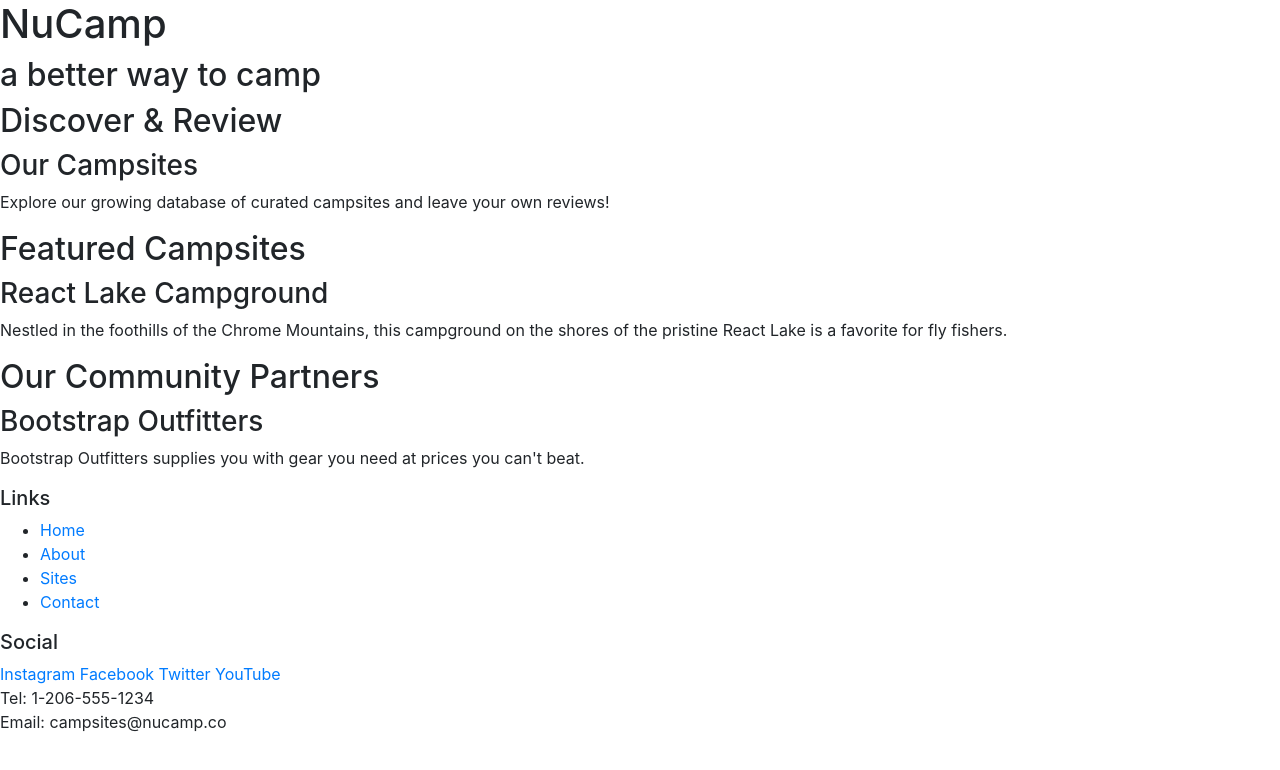
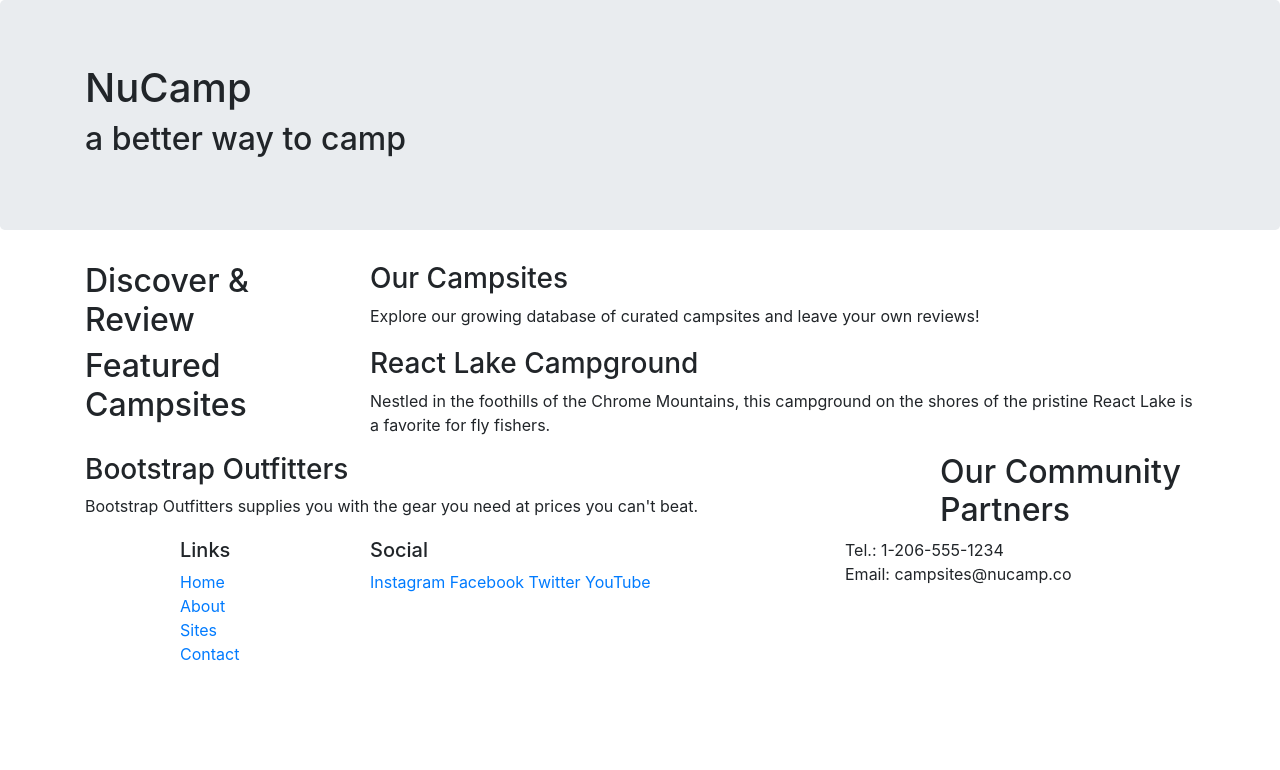
Before and after one commit to MichaelsMMX/nucampsite, a website: page index.html in a window 1280 px wide. Drawn offline with nearby package versions, Linux system fonts and the light colour scheme.

Commit message:
Bootstrap Grid

```diff
--- a/index.html
+++ b/index.html
@@ -12,51 +12,73 @@
 
 <body>
 
-    <header>
-        <div>
+    <header class="jumbotron">
+        <div class="container">
+            <div class="row">
+                <div class="col">
                     <h1>NuCamp</h1>
                     <h2>a better way to camp</h2>
                 </div>
+            </div>
+        </div>
     </header>
 
-    <div>
+    <div class="container">
+        <div class="row">
+            <div class="col-sm-4 order-am-last col-md-3">
                 <h2>Discover & Review</h2>
+            </div>
+            <div class="col">
                 <h3>Our Campsites</h3>
                 <p>Explore our growing database of curated campsites and leave your own reviews!</p>
             </div>
+        </div>
 
-    <div>
+        <div class="row">
+            <div class="col-sm-4 col-md-3">
                 <h2>Featured Campsites</h2>
+            </div>
+            <div class="col">
                 <h3>React Lake Campground</h3>
         		<p>Nestled in the foothills of the Chrome Mountains, this campground on the shores of the pristine React Lake is a favorite for fly fishers.</p>
    			</div>
+        </div>
 
-    <div>
+        <div class="row">
+            <div class="col-sm-4 order-sm-last col-md-3">
                 <h2>Our Community Partners</h2>
+            </div>
+            <div class="col">
                 <h3>Bootstrap Outfitters</h3>
-        <p>Bootstrap Outfitters supplies you with gear you need at prices you can't beat.</p>
+        		<p>Bootstrap Outfitters supplies you with the gear you need at prices you can't beat.</p>
+            </div>
+        </div>
     </div>
 
     <footer>
-        <div>
+        <div class="container">
+            <div class="row">
+                <div class="col-4 col-sm-2 offset-1">
                     <h5>Links</h5>
-            <ul>
+            		<ul class="list-unstyled">
                         <li><a href="#">Home</a></li>
                         <li><a href="#">About</a></li>
                         <li><a href="#">Sites</a></li>
                         <li><a href="#">Contact</a></li>
                     </ul>
                 </div>
-        <div>
+                <div class="col-6 col-sm-5">
                 	<h5>Social</h5>
                     <a href="http://instagram.com/">Instagram</a>
                     <a href="http://facebook.com/">Facebook</a>
                     <a href="http://twitter.com/">Twitter</a>
                     <a href="http://youtube.com/">YouTube</a>
                 </div>
-        <div>
-            Tel: 1-206-555-1234<br />
+                <div class="col-sm-4">
+                    Tel.: 1-206-555-1234<br />
                     Email: campsites@nucamp.co
+                </div>
+           </div>
         </div>
     </footer>
 
```
Lines whose indentation alone changed are shown as unchanged.
